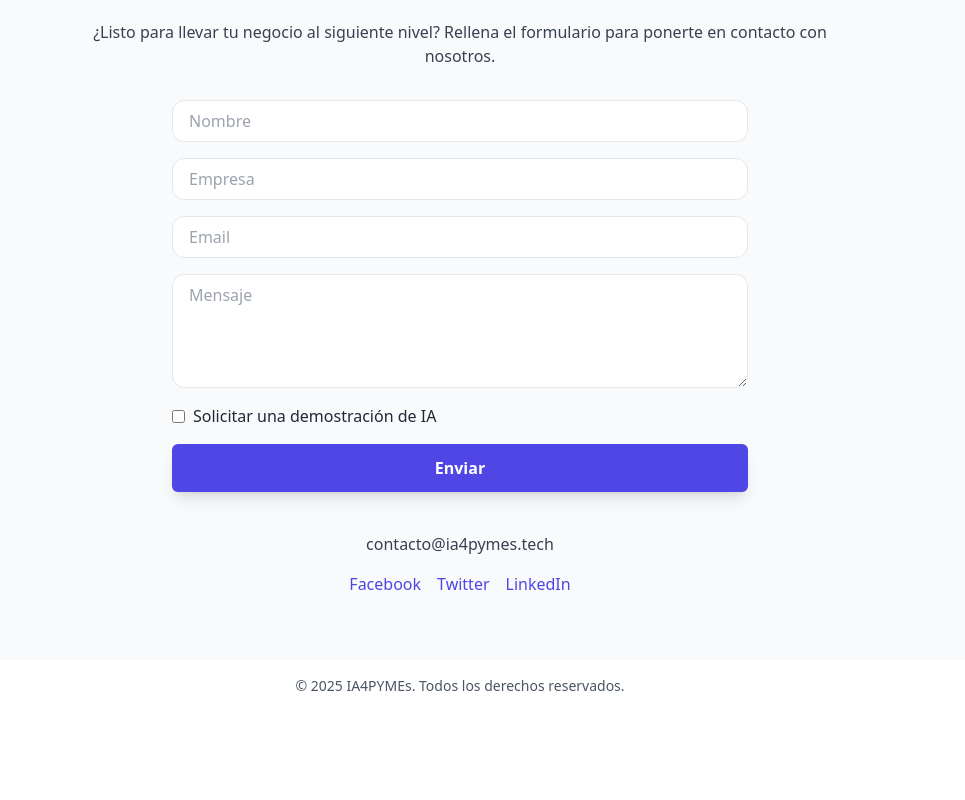
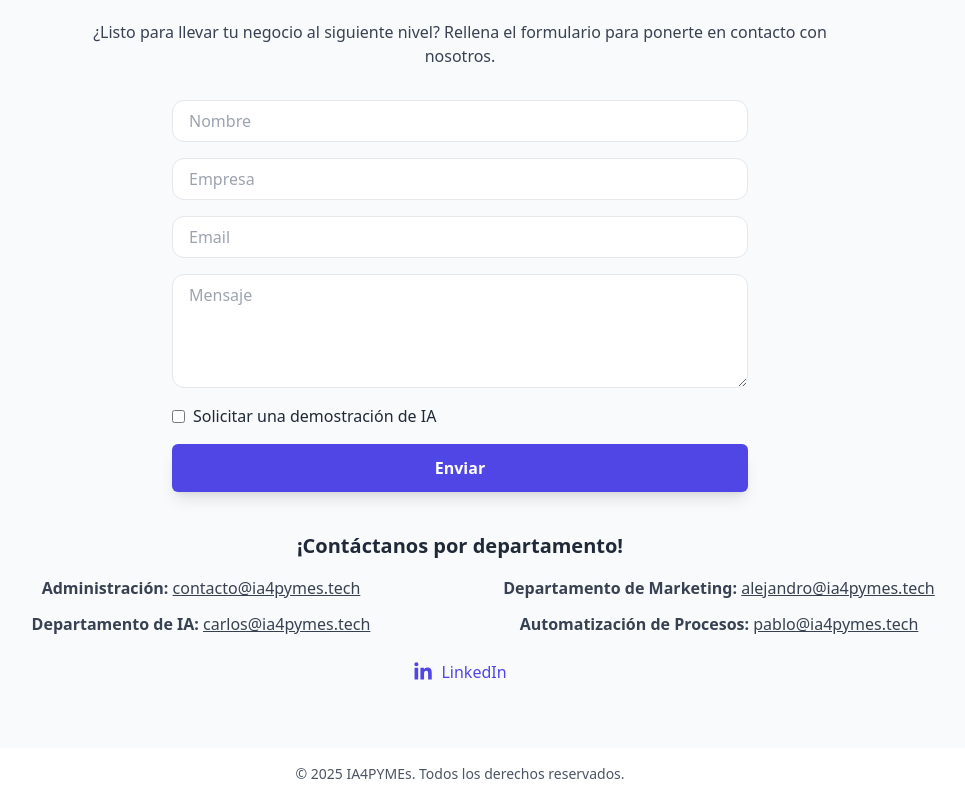
Before and after one commit to carlosmorenolosa/IA_Pymes, a React (Create React App) app: page / in a window 1280 px wide. Shown: the part 3702-4502 px from the top of the page, without its empty margins (180-1145 px from the left). Before the commit the page ends 4414 px from the top, so only its background shows below. Built offline with nearby package versions, Linux system fonts and the light colour scheme.

Commit message:
cambios en el diseño

```diff
--- a/src/App.js
+++ b/src/App.js
@@ -640,20 +640,72 @@ function ContactSection() {
             <p className="mt-4 text-center text-gray-700">{responseMessage}</p>
           )}
         </div>
-        <div className="mt-10 flex flex-col items-center space-y-4 text-center">
-          <p className="text-gray-700">contacto@ia4pymes.tech</p>
-          <div className="flex space-x-4">
-            <a href="#" className="text-indigo-600 hover:text-indigo-400">
-              Facebook
-            </a>
-            <a href="#" className="text-indigo-600 hover:text-indigo-400">
-              Twitter
-            </a>
-            <a href="https://www.linkedin.com/in/alejandro-picallo-galante-543557324/" className="text-indigo-600 hover:text-indigo-400">
-              LinkedIn
+        <div className="mt-10 text-center">
+          <h3 className="mb-4 text-xl font-semibold text-gray-800">
+            ¡Contáctanos por departamento!
+          </h3>
+
+          {/* Correos de cada departamento en un grid */}
+          <div className="grid grid-cols-1 gap-3 sm:grid-cols-2 text-gray-700">
+            <p>
+              <strong>Administración:</strong>{" "}
+              <a
+                href="mailto:contacto@ia4pymes.tech"
+                className="underline hover:text-indigo-500"
+              >
+                contacto@ia4pymes.tech
+              </a>
+            </p>
+            <p>
+              <strong>Departamento de Marketing:</strong>{" "}
+              <a
+                href="mailto:alejandro@ia4pymes.tech"
+                className="underline hover:text-indigo-500"
+              >
+                alejandro@ia4pymes.tech
+              </a>
+            </p>
+            <p>
+              <strong>Departamento de IA:</strong>{" "}
+              <a
+                href="mailto:carlos@ia4pymes.tech"
+                className="underline hover:text-indigo-500"
+              >
+                carlos@ia4pymes.tech
+              </a>
+            </p>
+            <p>
+              <strong>Automatización de Procesos:</strong>{" "}
+              <a
+                href="mailto:pablo@ia4pymes.tech"
+                className="underline hover:text-indigo-500"
+              >
+                pablo@ia4pymes.tech
+              </a>
+            </p>
+          </div>
+
+          {/* Solo LinkedIn con icono */}
+          <div className="mt-6 flex justify-center">
+            <a
+              href="https://www.linkedin.com/in/alejandro-picallo-galante-543557324/"
+              className="inline-flex items-center space-x-2 text-indigo-600 hover:text-indigo-400"
+              target="_blank"
+              rel="noopener noreferrer"
+            >
+              <svg
+                xmlns="http://www.w3.org/2000/svg"
+                className="h-5 w-5"
+                fill="currentColor"
+                viewBox="0 0 448 512"
+              >
+                <path d="M100.28 448H7.4V149.06h92.88zm-46.44-338A53.56 53.56 0 011.4 56a53.56 53.56 0 01106.84 0 53.56 53.56 0 01-53.56 54zM447.9 448h-92.68V302.4c0-34.7-.7-79.37-48.33-79.37-48.34 0-55.77 37.79-55.77 76.83V448h-92.66V149.06h88.91v40.8h1.28c12.39-23.5 42.66-48.33 87.87-48.33 94 0 111.31 61.87 111.31 142.3V448z" />
+              </svg>
+              <span>LinkedIn</span>
             </a>
           </div>
         </div>
+
       </motion.div>
     </section>
   );
```
